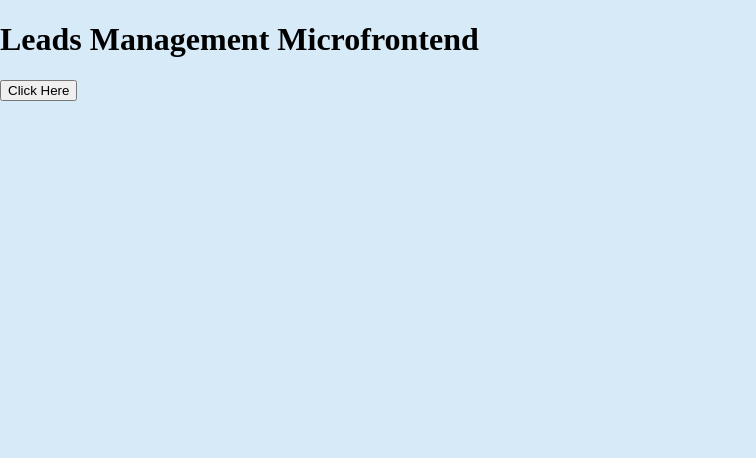
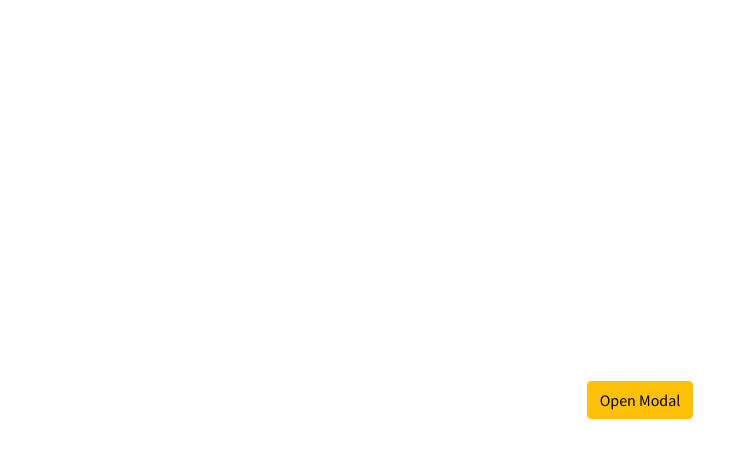
Before and after one commit to tflsbrt/mf-initial-config, a React app: page / in a window 1280 px wide. Shown: the top 458 px of the page, without its empty margins (0-756 px from the left). Built offline with nearby package versions, Linux system fonts and the light colour scheme.

Commit message:
Implements a modal

```diff
--- a/package.json
+++ b/package.json
@@ -9,7 +9,9 @@
     "build": "cross-env NODE_ENV=production webpack"
   },
   "dependencies": {
+    "bootstrap": "5.1.3",
     "react": "^17.0.2",
+    "react-bootstrap": "^2.1.1",
     "react-dom": "^17.0.2",
     "single-spa-react": "^4.6.0"
   },
--- a/public/index.html
+++ b/public/index.html
@@ -1,8 +1,14 @@
 <!DOCTYPE html>
 <html lang="en">
   <head>
-        <meta charset="UTF-8">
-        <meta name="viewport" content="width=device-width, initial-scale=1.0">
+    <meta charset="UTF-8" />
+    <meta name="viewport" content="width=device-width, initial-scale=1.0" />
+    <link rel="preconnect" href="https://fonts.googleapis.com" />
+    <link rel="preconnect" href="https://fonts.gstatic.com" crossorigin />
+    <link
+      href="https://fonts.googleapis.com/css2?family=Manrope:wght@400;500;600;700&family=Source+Sans+Pro&display=swap"
+      rel="stylesheet"
+    />
     <title>Leads Management</title>
   </head>
   <body>
--- a/src/App.jsx
+++ b/src/App.jsx
@@ -1,10 +1,34 @@
-import "./styles/global.scss";
+import { useState } from 'react';
+
+import Button from 'react-bootstrap/Button';
+
+import DialogModal from './components/DialogModal';
+
+import './styles/global.scss';
 
 export function App() {
+  const [show, setShow] = useState(false);
+
+  const handleShow = () => setShow(true);
+
+  const handleConfirm = () => {
+    setShow(false);
+    alert('Yes, it does');
+  };
+
   return (
-    <>
-      <h1>Leads Management Microfrontend</h1>
-      <button onClick={() => alert('Hi there. This is a microfrontends proof of concept.')}>Click Here</button>
-    </>
+    <div className="main-page">
+      <Button variant="warning" onClick={handleShow}>
+        Open Modal
+      </Button>
+
+      <DialogModal
+        title="Title"
+        message="Does the message sound clear?"
+        isOpen={show}
+        onSubmit={() => handleConfirm()}
+        onClose={() => setShow(false)}
+      />
+    </div>
   );
 }
--- /dev/null
+++ b/src/components/DialogModal/index.jsx
@@ -0,0 +1,23 @@
+import Modal from 'react-bootstrap/Modal';
+import Button from 'react-bootstrap/Button';
+
+const DialogModal = ({ title, message, isOpen, onSubmit, onClose }) => {
+  return (
+    <Modal show={isOpen} onHide={onClose}>
+      <Modal.Header closeButton>
+        <Modal.Title>{title}</Modal.Title>
+      </Modal.Header>
+      <Modal.Body>{message}</Modal.Body>
+      <Modal.Footer>
+        <Button variant="secondary" onClick={onClose}>
+          Fechar
+        </Button>
+        <Button variant="primary" onClick={onSubmit}>
+          Confirmar
+        </Button>
+      </Modal.Footer>
+    </Modal>
+  );
+};
+
+export default DialogModal;
--- a/src/styles/global.scss
+++ b/src/styles/global.scss
@@ -1,6 +1,21 @@
+@import '~bootstrap/scss/bootstrap';
+
 body {
-    margin: 0;
-    padding: 0;
-    width: 100vw;
-    background-color: #D6EAF8;
+  margin: 0;
+  padding: 0;
+  width: 100vw;
+  font-family: 'Source Sans Pro', sans-serif;
 }
+
+#mf-leads-management {
+  width: 100vw;
+  height: 100vh;
+}
+
+.main-page {
+  display: flex;
+  justify-content: center;
+  align-items: center;
+  width: 100%;
+  height: 100%;
+}
--- a/webpack.config.js
+++ b/webpack.config.js
@@ -28,8 +28,6 @@ module.exports = () => {
       port: 5001,
       headers: {
         'Access-Control-Allow-Origin': '*',
-        'Access-Control-Allow-Headers': 'Origin, X-Requested-With, Content-Type, Accept',
-        'Access-Control-Allow-Methods': 'GET,PUT,POST,DELETE,PATCH,OPTIONS',
       },
       allowedHosts: 'auto',
     },
```
Also changed, not shown: 1 other file (tests, documents, lock files or other folders). Lines whose indentation alone changed are shown as unchanged.
